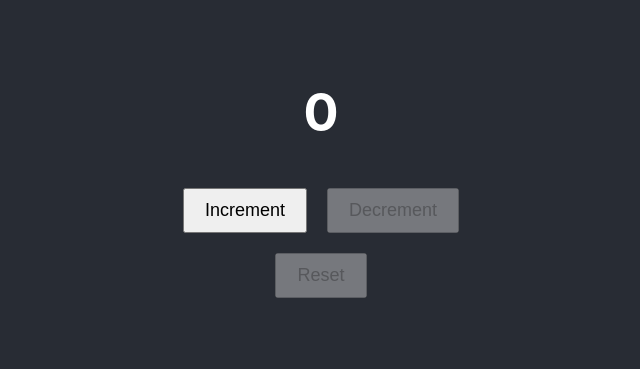
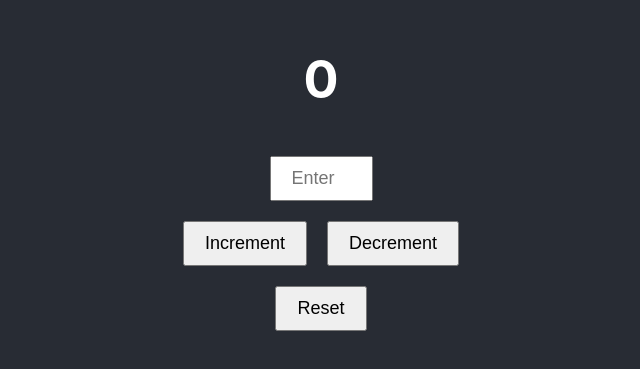
Before and after one commit to pratiky0401/counter-app, a React (Create React App) app: page / in a window 1280 px wide. Shown: the part 223-592 px from the top of the page, without its empty margins (319-959 px from the left). Built offline with nearby package versions, Linux system fonts and the light colour scheme.

Commit message:
added step size input

```diff
--- a/src/App.js
+++ b/src/App.js
@@ -3,15 +3,14 @@ import './App.css';
 
 function App() {
   const [count, setCount] = useState(0);
+  const [input, setInput] = useState(0);
 
   const handleClickInc = () => {
-    let x = count;
-    setCount(++x)
+    setCount(count + input);
   }
 
   const handleClickDec = () => {
-    let x = count;
-    setCount(--x);
+    setCount(count - input);
   }
 
   const handleClickReset = () => {
@@ -23,10 +22,13 @@ function App() {
       <header className="App-header">
         <h1>{count}</h1>
         <div className='sideBySide'>
-        <button disabled={count === 10} onClick={handleClickInc}className='buttonInc'>Increment</button>
-        <button disabled={count === 0} onClick={handleClickDec} className='buttonDec'>Decrement</button>
+        <input id='inputNum' onChange={(e)=>{setInput(Number(e.target.value))}} placeholder="Enter a Number" max="10" min="1" type="number" />
         </div>
-        <button disabled={count === 0} onClick={handleClickReset} className='buttonDec'>Reset</button>
+        <div className='sideBySide'>
+        <button disabled={count + input > 10} onClick={handleClickInc}className='buttonInc'>Increment</button>
+        <button disabled={count - input < 0}  onClick={handleClickDec} className='buttonDec'>Decrement</button>
+        </div>
+        <button onClick={handleClickReset} className='buttonDec'>Reset</button>
       </header>
     </div>
   );
--- a/src/index.css
+++ b/src/index.css
@@ -40,3 +40,17 @@ button:disabled {
 
   cursor: not-allowed;
 }
+
+input{
+  margin: 10px;
+  padding: 10px 20px;
+  font-size: 18px;
+}
+
+.topDown {
+  display: flex;
+  flex-direction: column;
+  align-items: center;
+  justify-content: center;
+  flex-wrap: wrap;
+}
```
